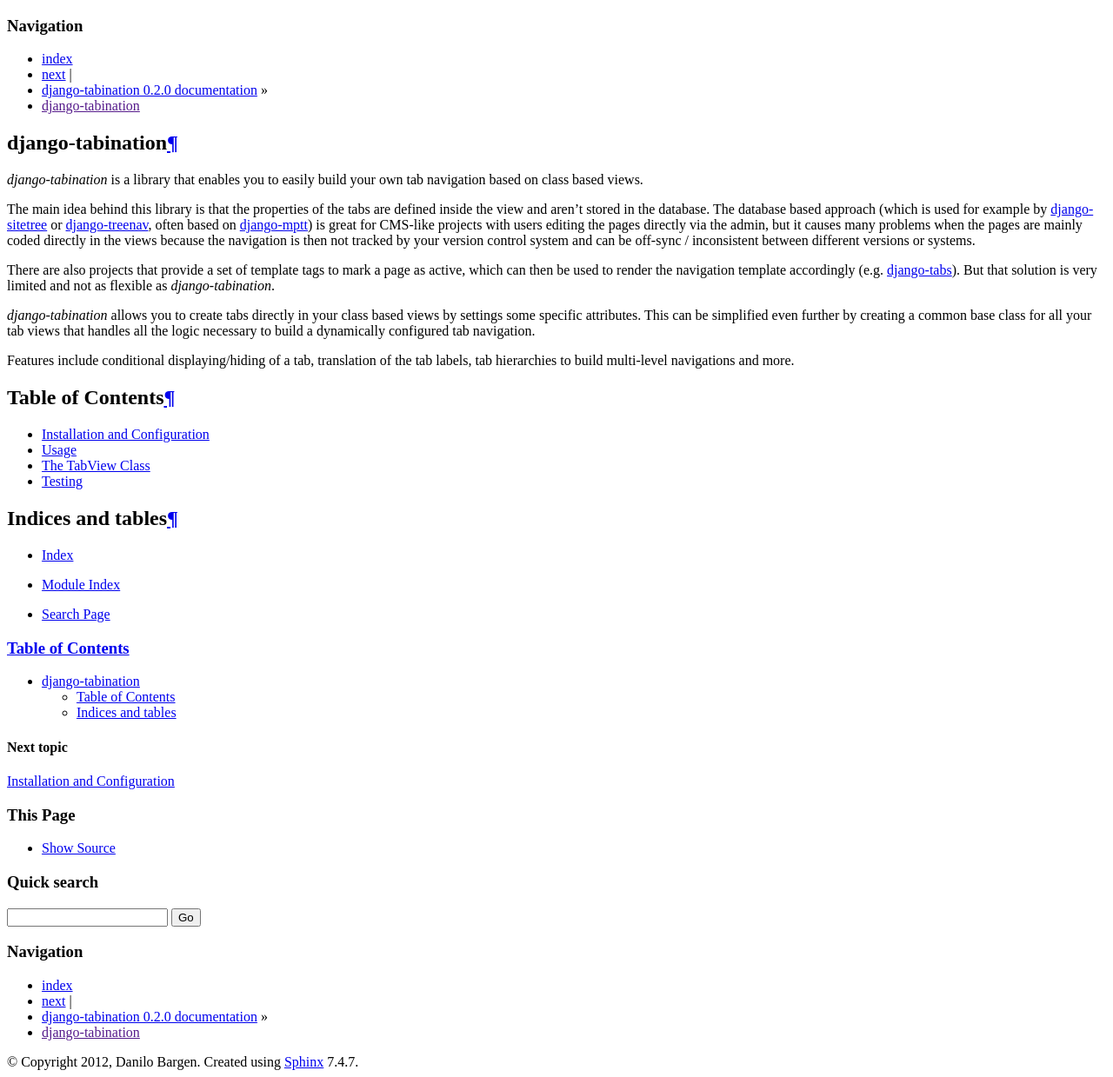
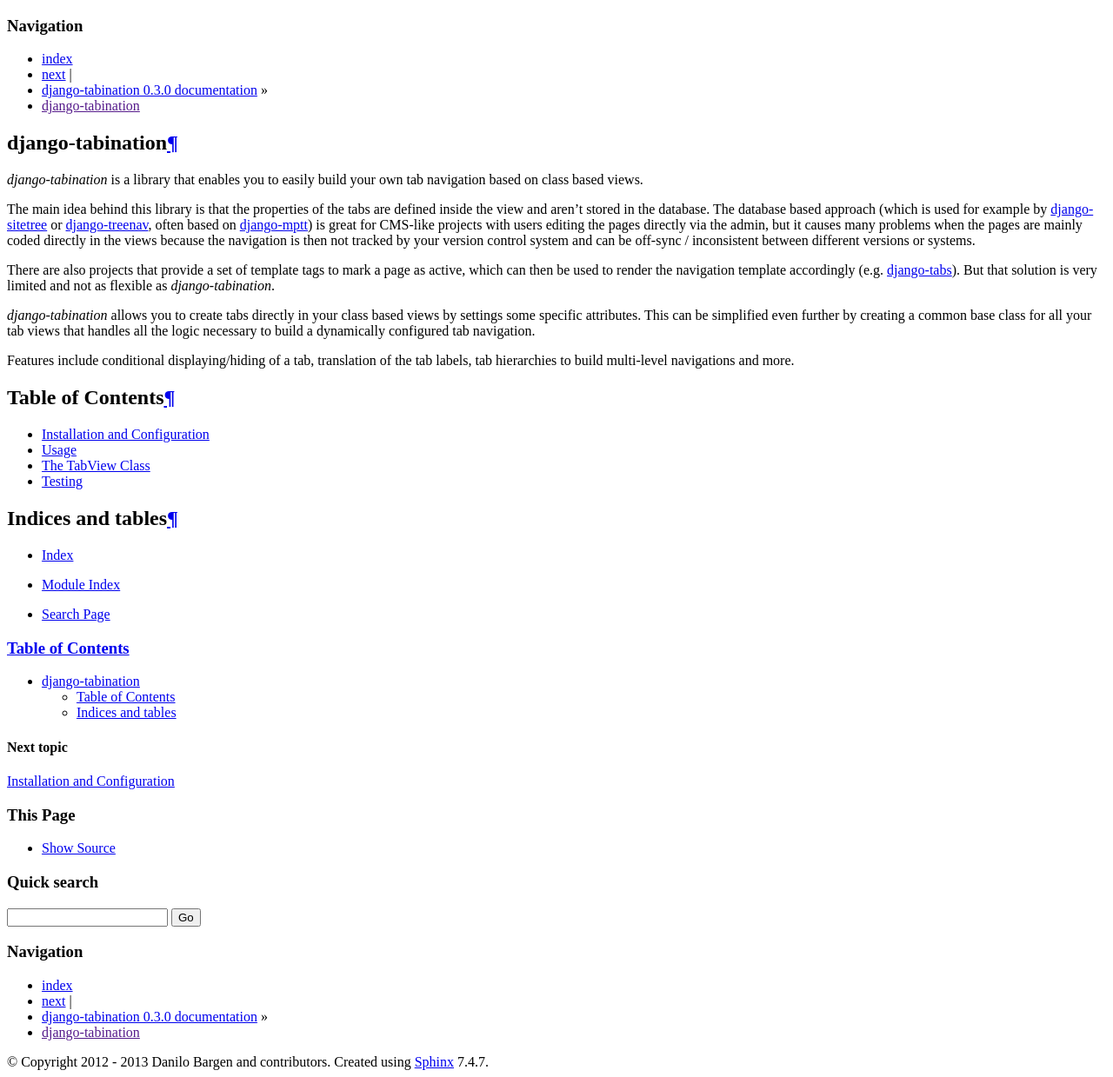
Before and after one commit to dbrgn/django-tabination, a Sphinx documentation site: the page built from doc/source/index.rst, in a window 1280 px wide. Shown: the whole page at 87% size. Built offline with Sphinx 7.4.7, drawn with Linux system fonts in a browser that asks for light colours.

Commit message:
Semantic versioning and version bump to 0.3.0

```diff
--- a/doc/source/conf.py
+++ b/doc/source/conf.py
@@ -43,16 +43,16 @@
 
 # General information about the project.
 project = u'django-tabination'
-copyright = u'2012, Danilo Bargen'
+copyright = u'2012 - 2013 Danilo Bargen and contributors'
 
 # The version info for the project you're documenting, acts as replacement for
 # |version| and |release|, also used in various other places throughout the
 # built documents.
 #
 # The short X.Y version.
-version = '0.2'
+version = '0.3'
 # The full version, including alpha/beta/rc tags.
-release = '0.2.0'
+release = '0.3.0'
 
 # The language for content autogenerated by Sphinx. Refer to documentation
 # for a list of supported languages.
--- a/tabination/__init__.py
+++ b/tabination/__init__.py
@@ -1,3 +1,3 @@
-__VERSION__ = '0.2.0'
+__VERSION__ = '0.3.0'
 __AUTHOR__ = 'Danilo Bargen'
 __AUTHOR_EMAIL__ = 'gezuru@gmail.com'
```
Also changed, not shown: README.rst (+8 -1 lines).
